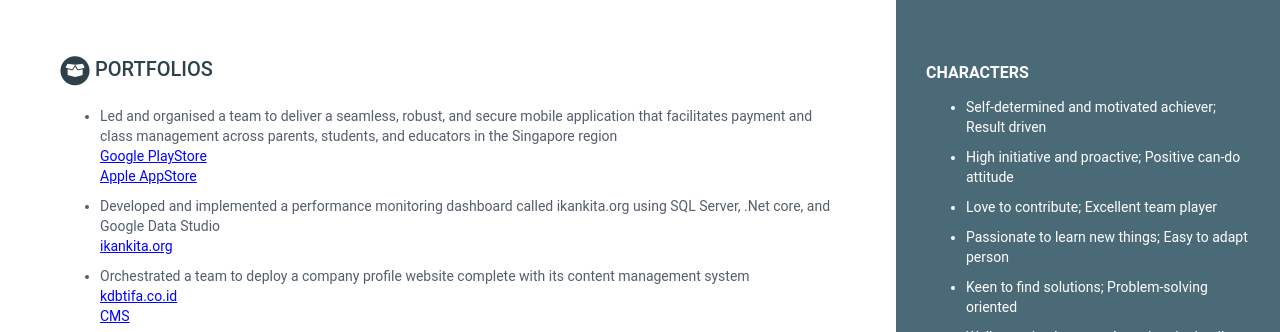
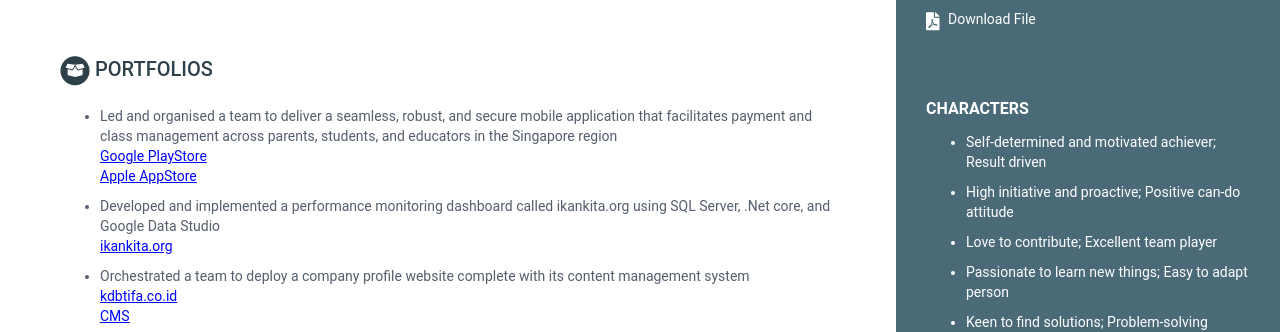
Before and after one commit to hz81/cv-se002, a Jekyll site: the page built from print.html, in a window 1280 px wide and 900 px high, scrolled down 304 px, cut to the strip 249-581 px from the top of the window. Built offline with Jekyll 4.4.1, drawn with Linux system fonts in a browser that asks for light colours.

Commit message:
Update contact.html

```diff
--- a/_includes/contact.html
+++ b/_includes/contact.html
@@ -42,9 +42,9 @@
     </li>
     {% endif %}
 
-    {% if sidebar.download-pdf %}
+    {% if sidebar.download-file %}
     <li class="pdf"><i class="fas fa-file-pdf"></i>
-      <a href="{{ sidebar.download-pdf }}" target="_blank">Download PDF</a>
+      <a href="{{ sidebar.download-file }}" target="_blank">Download File</a>
     </li>
     {% endif %}
   </ul>
```
